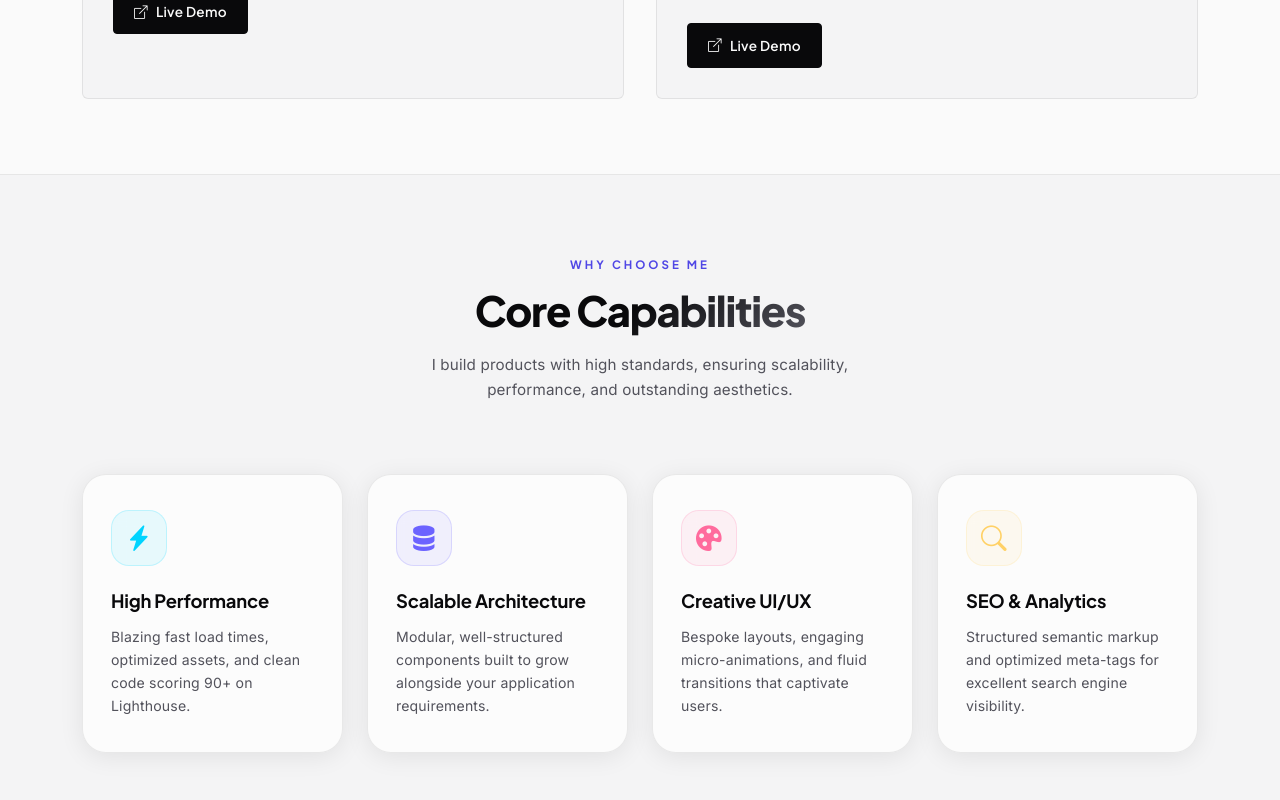
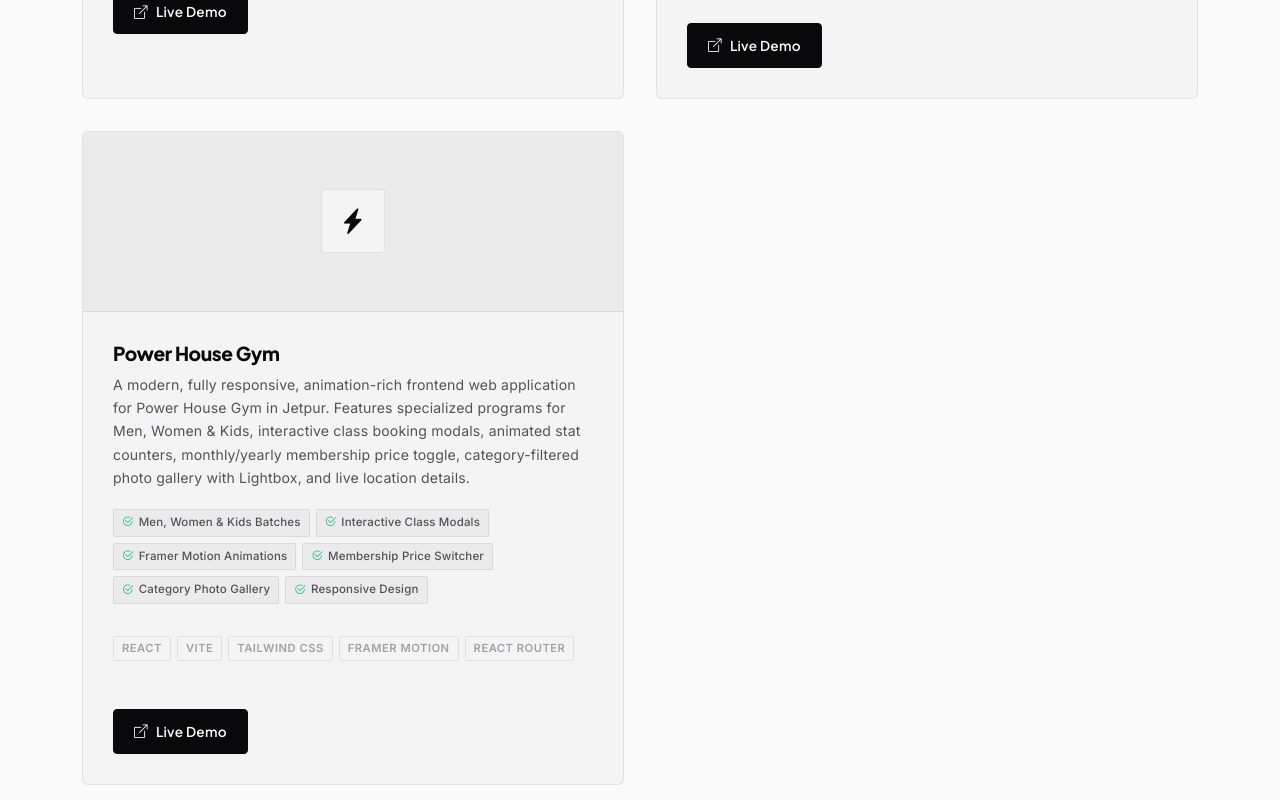
Before and after one commit to AvsarSuvagiyaCelvion/Avsar-Portfolio, a React (Vite) app: page / in a window 1280 px wide. Shown: the part 4300-5100 px from the top of the page. Built offline with nearby package versions, Linux system fonts and the light colour scheme; no server answers.

Commit message:
gym project add

```diff
--- a/src/data/portfolioData.js
+++ b/src/data/portfolioData.js
@@ -115,7 +115,27 @@
       'Search & Filter',
       'Mobile Friendly',
     ],
-  }
+  },
+  {
+    id: 6,
+    title: 'Power House Gym',
+    description:
+      'A modern, fully responsive, animation-rich frontend web application for Power House Gym in Jetpur. Features specialized programs for Men, Women & Kids, interactive class booking modals, animated stat counters, monthly/yearly membership price toggle, category-filtered photo gallery with Lightbox, and live location details.',
+    tags: ['React', 'Vite', 'Tailwind CSS', 'Framer Motion', 'React Router'],
+    category: 'React',
+    icon: 'bi-lightning-charge-fill',
+    gradient: 'linear-gradient(135deg, #FF3E00 0%, #FF7A00 50%, #CCFF00 100%)',
+    github: 'https://github.com/AvsarSuvagiyaCelvion/Gym_portfolio',
+    live: 'https://powerhousegym-seven.vercel.app/',
+    features: [
+      'Men, Women & Kids Batches',
+      'Interactive Class Modals',
+      'Framer Motion Animations',
+      'Membership Price Switcher',
+      'Category Photo Gallery',
+      'Responsive Design',
+    ],
+  },
 ];
 
 export const services = [
```
